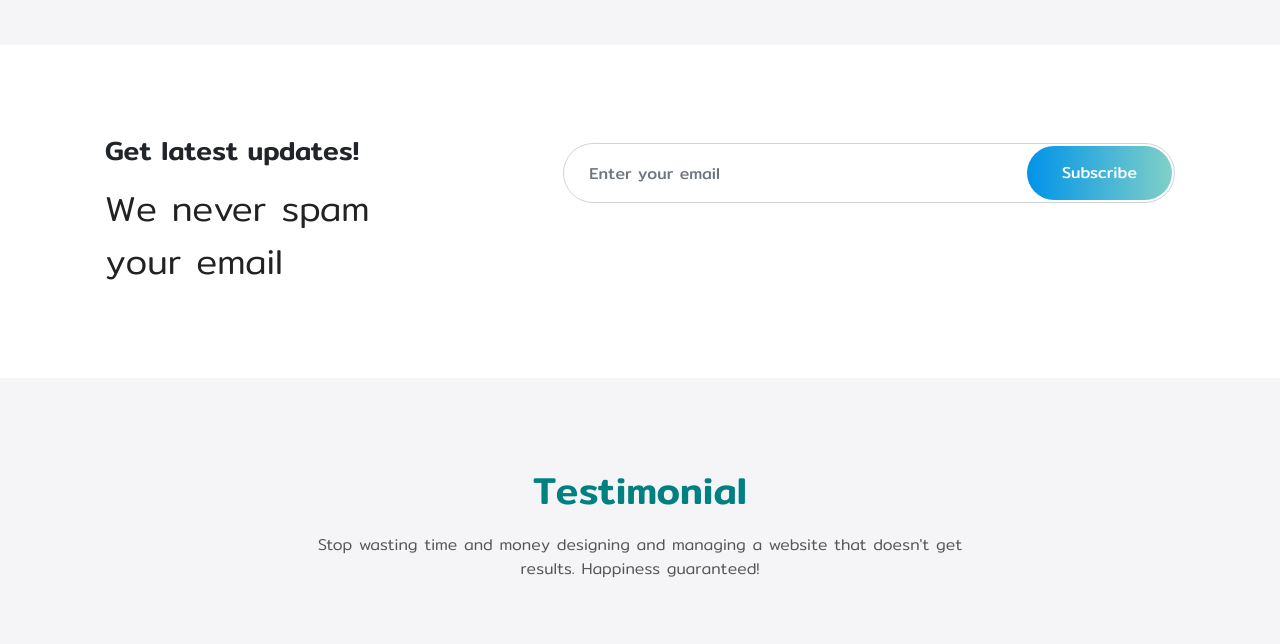
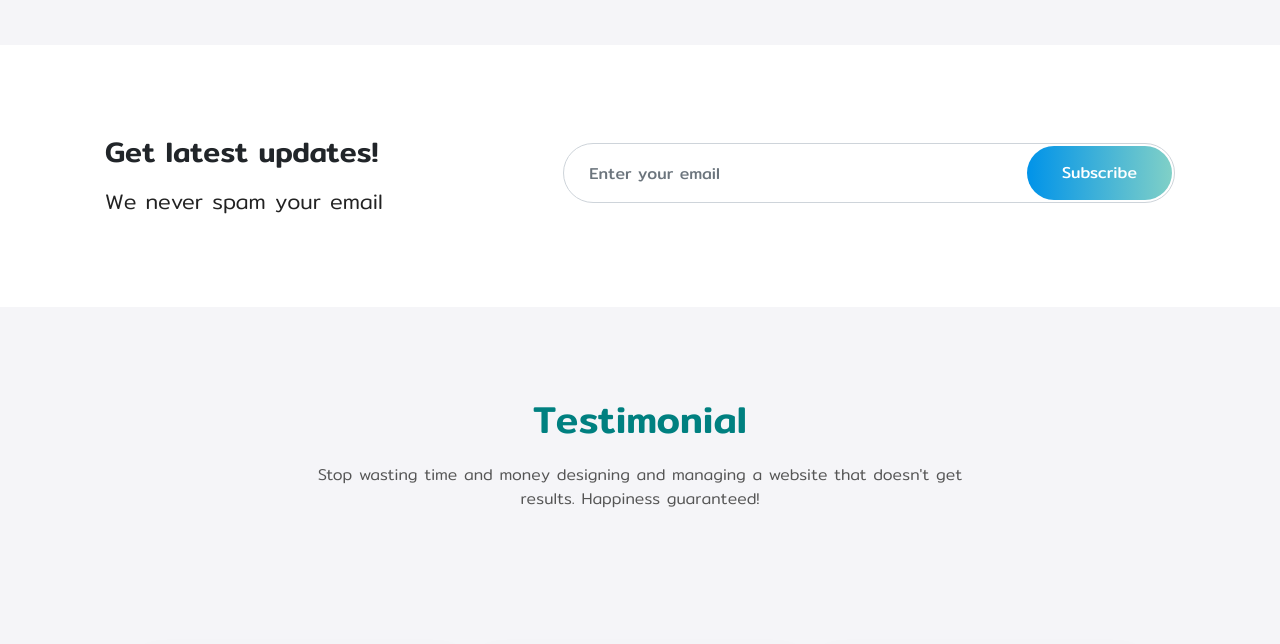
Before and after one commit to Neil-seu/Smart-Live-Template, a plain HTML site: page index.html in a window 1280 px wide. Shown: the part 3160-3804 px from the top of the page. Drawn offline with Linux system fonts and the light colour scheme.

Commit message:
Update style.css

```diff
--- a/CSS/style.css
+++ b/CSS/style.css
@@ -429,11 +429,11 @@ h1,h2,h3,h4,h5,h6,p {
 }
 
 .leftsubscription h5 {
-    font-size: calc(20px + .5vw);
+    font-size: calc(22px + .5vw);
 }
 
 .leftsubscription p {
-    font-size: 35px;
+    font-size: calc(20px + .1vw);
     font-weight: 300;
     color: #222222;
 }
```
